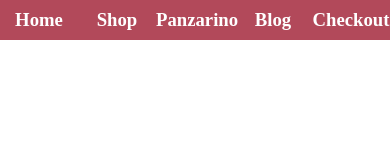
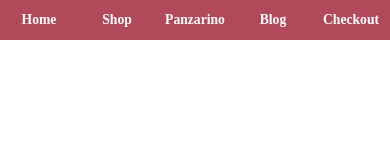
Before and after one commit to evepanzarino/vite-react, a React (Vite) app: page / in a window 390 px wide. Shown: the top 160 px of the page. Built offline with nearby package versions, Linux system fonts and the light colour scheme.

Commit message:
mobile header

```diff
--- a/src/App.css
+++ b/src/App.css
@@ -40,7 +40,15 @@ a {
  {
      margin-block-start: 0 !important;
     margin-block-end: 0 !important;
-        font-size: auto !important;
+        font-size: 2vw;
+}
+@media only screen and (max-width: 600px) {
+ .header-item h3
+ {
+     margin-block-start: 0 !important;
+    margin-block-end: 0 !important;
+        font-size: 3.5vw;
+}
 }
 .header-item a
  {
```
